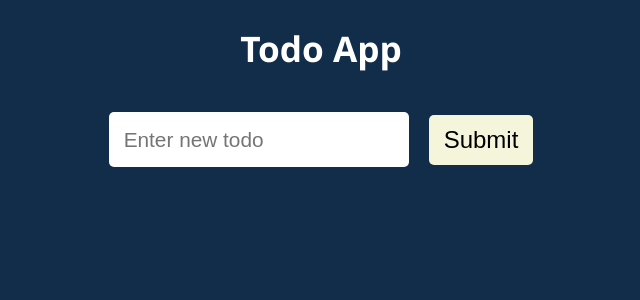
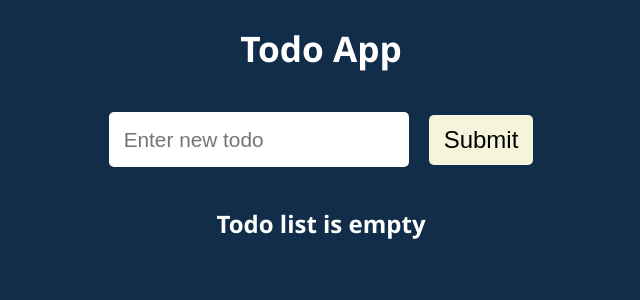
Before and after one commit to YevhenPetrovskyi/Todo-App, a React (Vite) app: page / in a window 1280 px wide. Shown: the top 300 px of the page, without its empty margins (319-959 px from the left). Built offline with nearby package versions, Linux system fonts and the light colour scheme; the HTML template or start-up script is replaced by a standard one.

Commit message:
add completedTodosCount

```diff
--- a/src/App.jsx
+++ b/src/App.jsx
@@ -3,6 +3,7 @@ import { v4 as uuidv4 } from 'uuid';
 
 import TodoForm from './components/Todos/TodoForm';
 import TodoActions from './components/Todos/TodoActions';
+import TodoList from './components/Todos/TodoList';
 
 import './App.css';
 
@@ -53,8 +54,18 @@ function App() {
         <TodoActions
           completelTodosExist={!!completedTodosCount}
           resetTodo={resetTodoHandler}
-          deletCompletedTodos={deletCompletedTodosHandler}
+          deleteCompletedTodos={deletCompletedTodosHandler}
         />
+      )}
+      <TodoList
+        todos={todos}
+        deleteTodo={deleteTodoHandler}
+        toggleTodo={toggleTodoHandler}
+      />
+      {!!completedTodosCount && (
+        <h2>{`You have completed ${completedTodosCount} ${
+          completedTodosCount > 1 ? 'todos' : 'todo'
+        }`}</h2>
       )}
     </div>
   );
```
